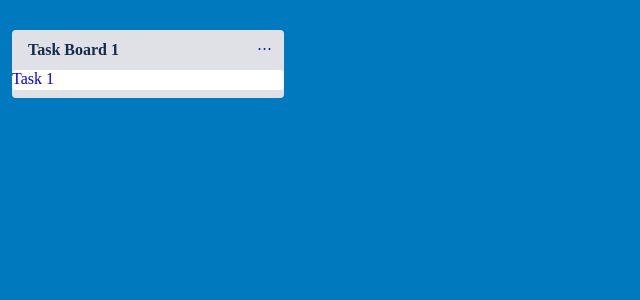
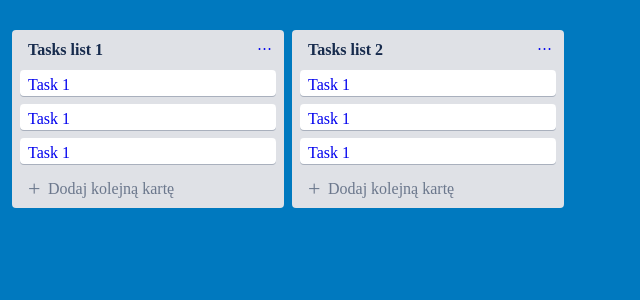
Before and after one commit to p-miszczuk/trello2, a Next.js app: page / in a window 1280 px wide. Shown: the top 300 px of the page, without its empty margins (0-640 px from the left). Built offline with nearby package versions, Linux system fonts and the light colour scheme.

Commit message:
create add new task button, create simple state

```diff
--- a/components/ColumnList.js
+++ b/components/ColumnList.js
@@ -1,19 +1,21 @@
 import React from 'react'
 import Task from './Task'
+import NewTaskCreator from './NewTaskCreator'
+import HeaderTaskList from './HeaderTaskList'
 
-const ColumnList = () => {
-
+const ColumnList = props=> {
+    console.log(props)
     return (
         <div className='trello__wrapper'>
 
             <div className='trello'>
-                <div className='trello__header'>
-                    <div className="trello__header-title" aria-label="W trakcie">Task Board 1</div>
-                    <div className="trello__header-link"><a href="#">...</a></div>
+                <HeaderTaskList title={props.taskListTitle}/>
+                <div className="trello__list-tasks">
+                    <Task task="Task 1"/>
+                    <Task task="Task 2"/>
+                    <Task task="Task 3"/>
                 </div>
-                <div class="trello__list-tasks">
-                    <Task />
-                </div>
+                <NewTaskCreator />
             </div>
 
             <style jsx>{`
@@ -32,57 +34,8 @@ const ColumnList = () => {
                     flex-direction: column;
                     max-height: 100%;
                     position: relative;
+                    padding: 0px 8px;
                     cursor: pointer;
-                }
-                .trello__header {
-                    display: flex;
-                    justify-content: space-between;
-                    padding: 10px 8px;
-                    width: 100%;
-                }
-                .trello__header-title {
-                    overflow: hidden;
-                    word-wrap: break-word;
-                    display: block;
-                    height: 28px;
-                    resize: none;
-                    border: none;
-                    color: #172b4d;
-                    background: transparent;
-                    font-weight: 700;
-                    padding: 4px 8px;
-                    margin: -4px 0;
-                    line-height: 20px;
-                    cursor: pointer;
-                }
-                .trello__header-link {
-                    display: flex;
-                    justify-content: center;
-                    width: 30px;
-                    height: 25px;
-                    margin: -4px;
-                }
-                .trello__header-link a {
-                    text-decoration: none;
-                    display: block;
-                    font-weight: $baseFontBold;
-                    font-size: 16px;
-                    letter-spacing: 1px;
-                    color: color(HeaderAndAddElemColor);
-                    padding: 0px 7px 9px;
-                }
-                .trello__header-link a:hover {
-                    background-color: #c3c7d1;
-                    border-radius: 3px;
-                }
-                .trello__list-tasks {
-                    display: block;
-                    flex: 1 1 auto;
-                    overflow-y: auto;
-                    overflow-x: hidden;
-                    word-wrap: break-word;
-                    padding: 0 8px;
-                    min-height: 0;
                 }
             `}</style>
         </div>
--- /dev/null
+++ b/components/HeaderTaskList.js
@@ -0,0 +1,55 @@
+import Reac from 'react'
+
+const HeaderTaskList = props => (
+    <div className='trello__header'>
+        <div className="trello__header-title" aria-label="W trakcie">{props.title}</div>
+        <div className="trello__header-link"><a href="#">...</a></div>
+
+        <style jsx>{`
+            .trello__header {
+                display: flex;
+                justify-content: space-between;
+                padding: 10px 0px;
+                width: 100%;
+            }
+            .trello__header-title {
+                overflow: hidden;
+                word-wrap: break-word;
+                display: block;
+                height: 28px;
+                resize: none;
+                border: none;
+                color: #172b4d;
+                background: transparent;
+                font-weight: 700;
+                padding: 4px 8px;
+                margin: -4px 0;
+                line-height: 20px;
+                cursor: pointer;
+            }
+            .trello__header-link {
+                display: flex;
+                justify-content: center;
+                width: 30px;
+                height: 25px;
+                margin: -4px;
+            }
+            .trello__header-link a {
+                text-decoration: none;
+                display: block;
+                font-weight: $baseFontBold;
+                font-size: 16px;
+                letter-spacing: 1px;
+                color: color(HeaderAndAddElemColor);
+                padding: 0px 7px 9px;
+            }
+            .trello__header-link a:hover {
+                background-color: #c3c7d1;
+                border-radius: 3px;
+            }
+        `}</style>
+    </div>
+)
+
+
+export default HeaderTaskList
--- /dev/null
+++ b/components/NewTaskCreator.js
@@ -0,0 +1,47 @@
+import React from 'react'
+
+const NewTaskCreator = () => {
+    return (
+        <a href="#" className="trello__add">
+            <span>Dodaj kolejną kartę</span>
+
+            <style jsx>{`
+                .trello__add {
+                    display: block;
+                    padding: 8px 8px 10px;
+                    position: relative;
+                    padding-left: 28px;
+                    text-decoration: none;
+                }
+                .trello__add:hover {
+                    color: #172b4d;
+                    text-decoration: underline;
+                    border-bottom-left-radius: 3px;
+                    border-bottom-right-radius: 3px;
+                    background-color: #c3c7d1;
+                }
+                .trello__add span {
+                    color: #6b778c;
+                }
+                .trello__add span:before{
+                    content: "+";
+                    position: absolute;
+                    top:  4px;
+                    left: 8px;
+                    font-size: 22px;
+                }
+                .trello__list-tasks {
+                    display: block;
+                    flex: 1 1 auto;
+                    overflow-y: auto;
+                    overflow-x: hidden;
+                    word-wrap: break-word;
+                    padding: 0 8px;
+                    min-height: 0;
+                }
+            `}</style>
+        </a>
+    )
+}
+
+export default NewTaskCreator
--- a/components/Task.js
+++ b/components/Task.js
@@ -9,14 +9,16 @@ const Task = () => {
                 .trello__task {
                     background-color: #fff;
                     border-radius: 4px;
-                    // box-shadow: 0 1px 0 rgba(9,30,66,.25);
+                    box-shadow: 0 1px 0 rgba(9,30,66,.25);
                     display: block;
                     margin-bottom: 8px;
                     max-width: 300px;
                     min-height: 20px;
                     position: relative;
                     text-decoration: none;
-                    z-index: 0;
+                    z-index: 1;
+                    overflow: hidden;
+                    padding: 6px 8px 2px;
                 }
             `}</style>
         </a>
--- a/pages/index.js
+++ b/pages/index.js
@@ -3,10 +3,33 @@ import ColumnList from '../components/ColumnList'
 
 class Index  extends React.Component {
 
+    state = {
+        taskList: [
+            {
+                taskTitle: 'Tasks list 1',
+                tasks: [
+                    {id: 1, task: 'Task 1'},
+                    {id: 2, task: 'Task 2'},
+                    {id: 3, task: 'Task 3'}
+                ]
+            },
+            {
+                taskTitle: 'Tasks list 2',
+                tasks: [
+                    {id: 1, task: 'Task 1'},
+                    {id: 2, task: 'Task 2'},
+                    {id: 3, task: 'Task 3'}
+                ]
+            }
+        ]
+    }
+
     render() {
         return (
             <div className="container">
-                <ColumnList />
+                {
+                    this.state.taskList.map((column) => <ColumnList key={column.taskTitle} tasks={column.tasks} taskListTitle={column.taskTitle}/>)
+                }
 
             <style global jsx>{`
                 * {
```
